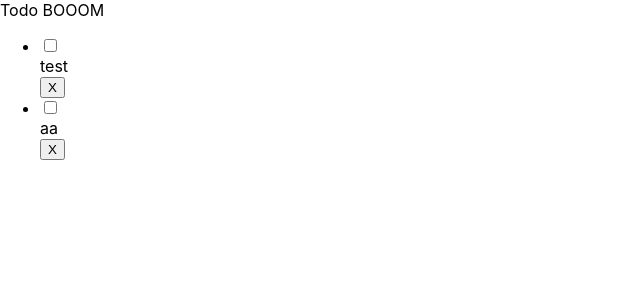
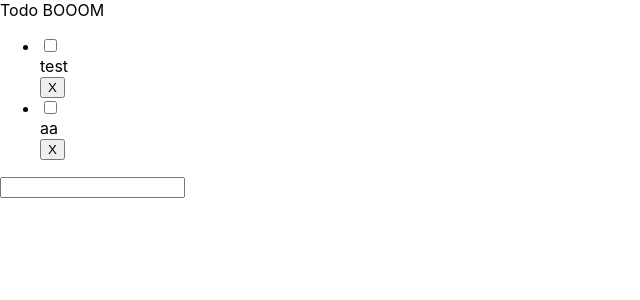
Before and after one commit to JonatanMartens/TodoBom, a React (Create React App) app: page / in a window 1280 px wide. Shown: the top 300 px of the page, without its empty margins (0-640 px from the left). Built offline with nearby package versions, Linux system fonts and the light colour scheme.

Commit message:
Add way to add todos

```diff
--- a/src/App.js
+++ b/src/App.js
@@ -1,6 +1,7 @@
 import "./App.css";
 import Header from "./components/Header";
 import ItemList from "./components/ItemList";
+import TodoAdder from "./components/TodoAdder";
 import TodoList from "./todolist/TodoList";
 
 function App() {
@@ -12,6 +13,8 @@ function App() {
       <Header></Header>
 
       <ItemList todoList={todoList} />
+
+      <TodoAdder todoList={todoList}></TodoAdder>
     </div>
   );
 }
--- /dev/null
+++ b/src/components/TodoAdder.js
@@ -0,0 +1,20 @@
+import { useState } from "react";
+
+export default function TodoAdder(props) {
+  const { todoList } = props;
+  const [todoText, setTodoText] = useState("");
+
+  const handleChange = (event) => {
+    setTodoText(event.target.value);
+  };
+
+  const handleSubmit = (event) => {
+    todoList.create(todoText);
+  };
+
+  return (
+    <form className="todoAdder" onSubmit={handleSubmit}>
+      <input type="text" onChange={handleChange} value={todoText}></input>
+    </form>
+  );
+}
```
